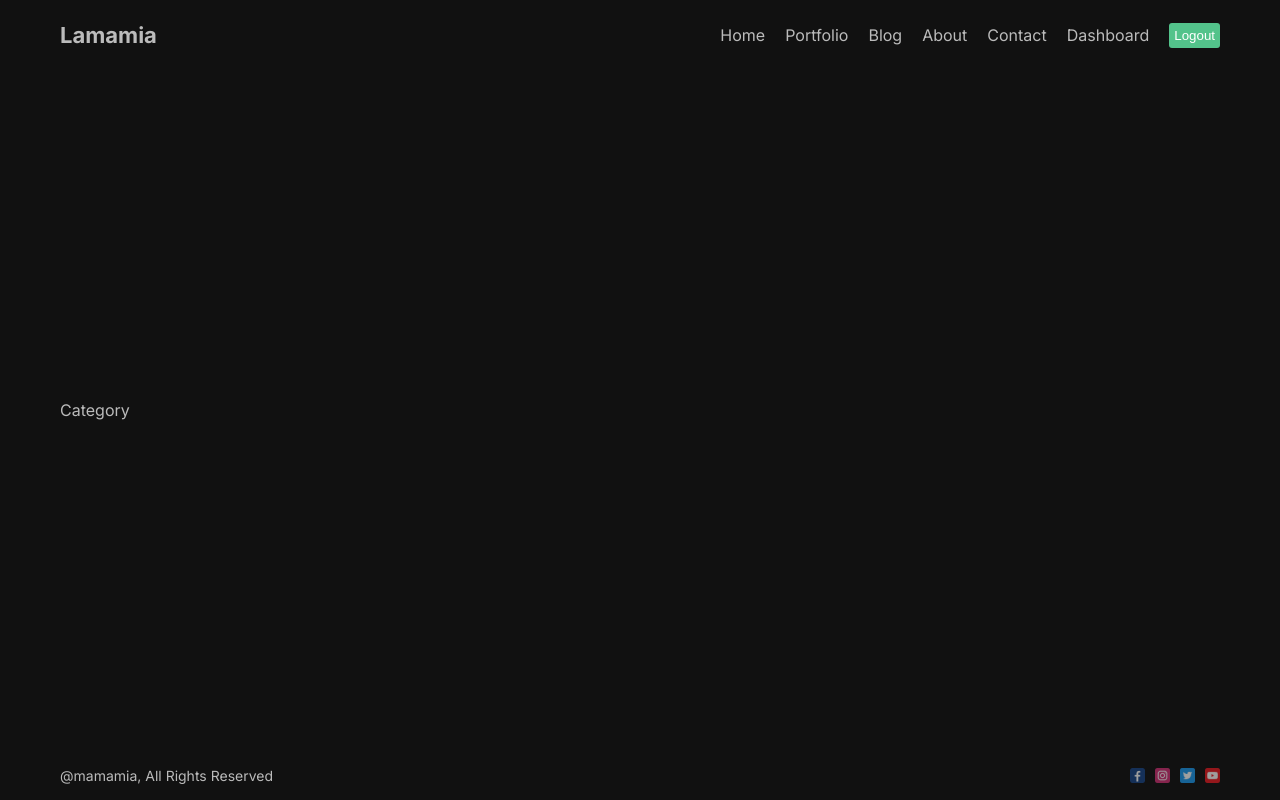
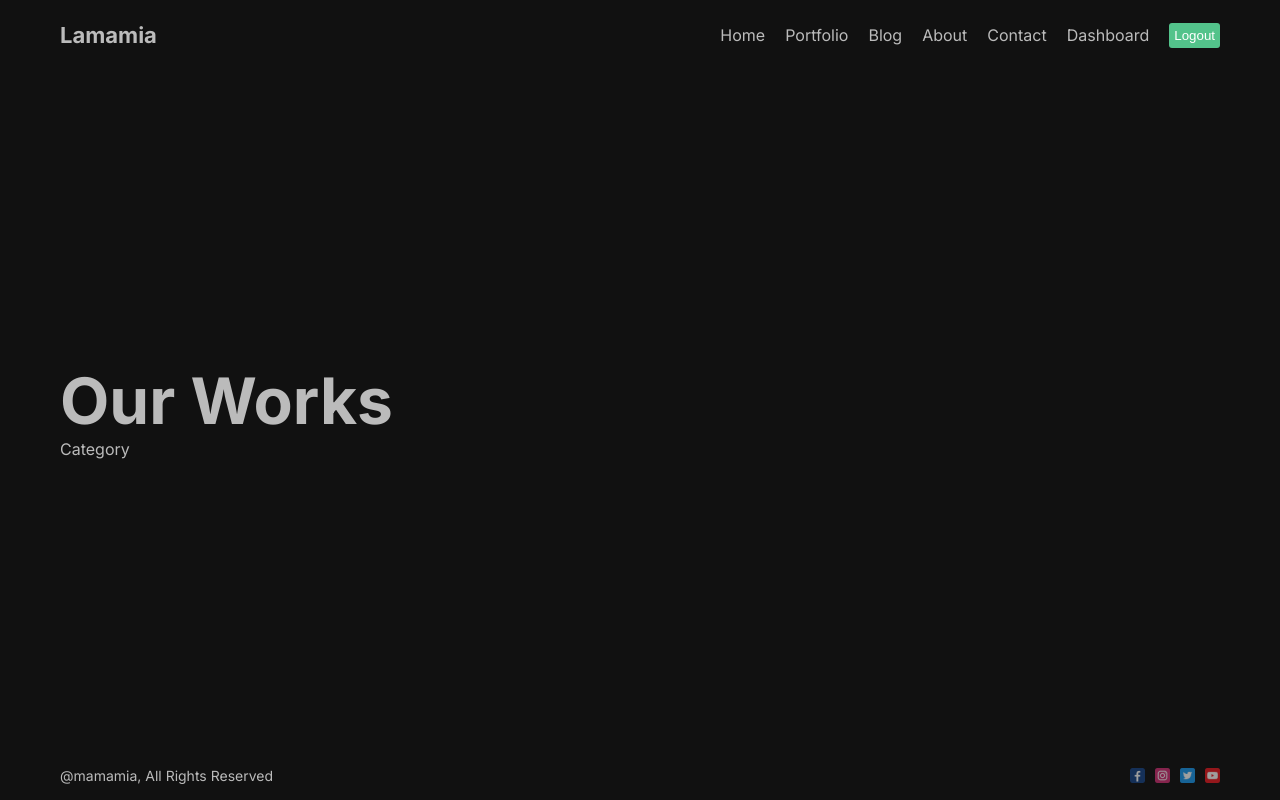
Before and after one commit to jasmeets-6575/learning-nextjs, a Next.js app in the folder by-lama-dev/: page /portfolio/applications in a window 1280 px wide. Built offline with nearby package versions, Linux system fonts and the light colour scheme.

Commit message:
setting structure

```diff
--- /dev/null
+++ b/by-lama-dev/src/app/portfolio/layout.jsx
@@ -0,0 +1,13 @@
+import React from "react";
+import styles from "./page.module.css";
+
+const layout = ({ children }) => {
+  return (
+    <div>
+      <h1 className={styles.mainTitle}>Our Works</h1>
+      {children}
+    </div>
+  );
+};
+
+export default layout;
--- a/by-lama-dev/src/app/portfolio/page.module.css
+++ b/by-lama-dev/src/app/portfolio/page.module.css
@@ -1,2 +1,6 @@
+.mainTitle {
+  font-size: 4rem;
+}
+
 .container {
 }
```
Also changed, not shown: by-lama-dev/src/app/portfolio/page.jsx (+17 -1 lines).
